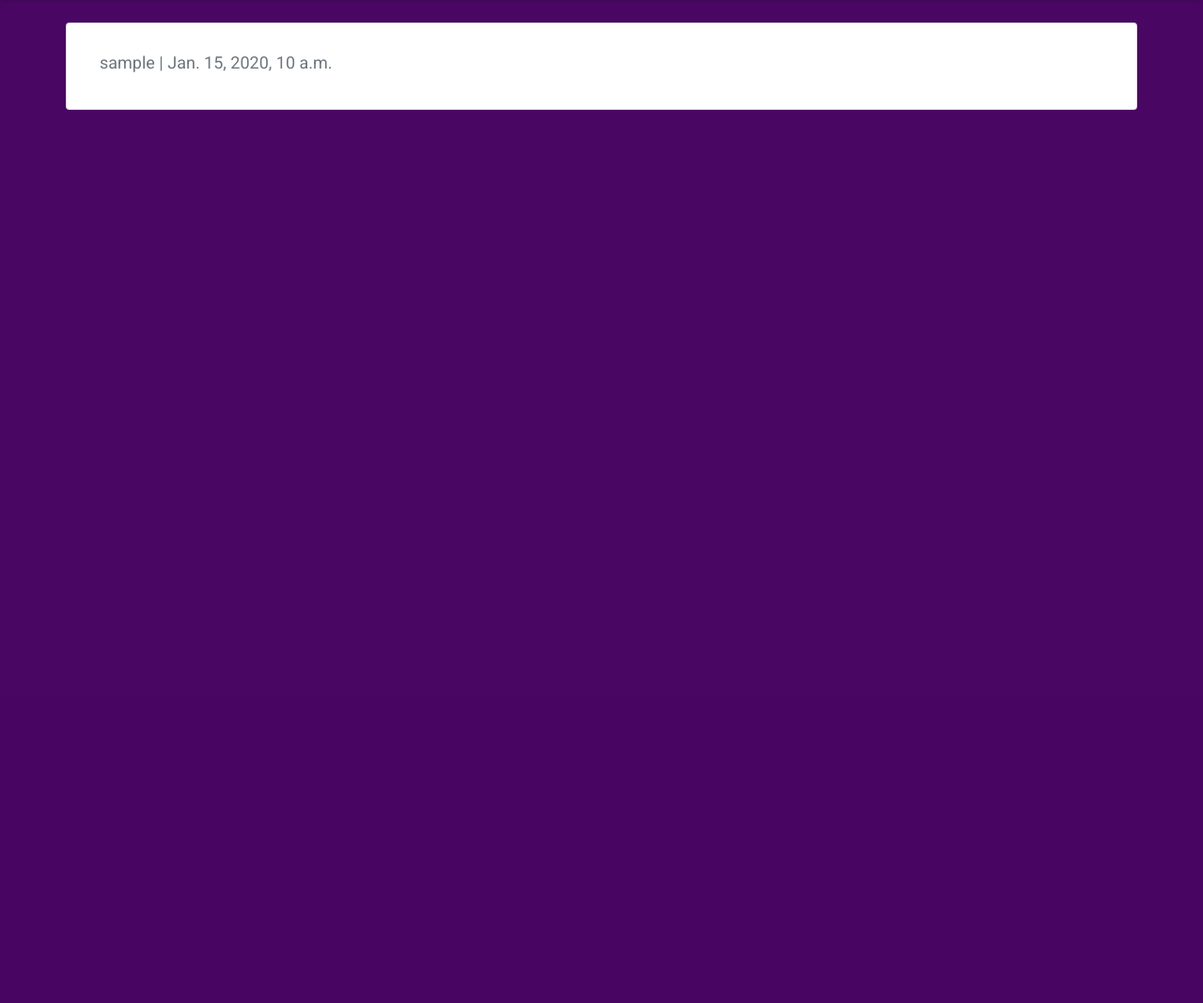
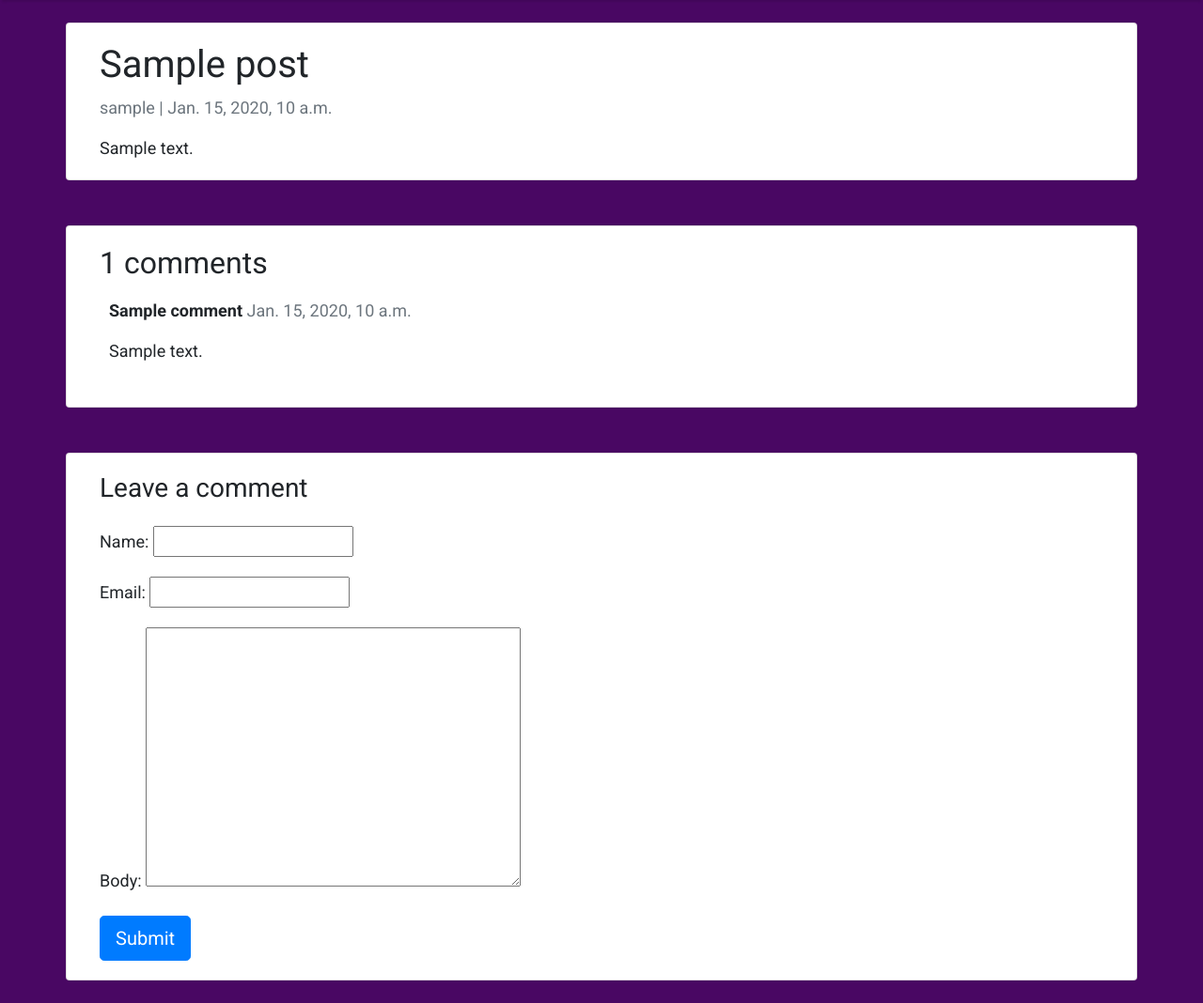
Before and after one commit to Julian-Ramirez1158/Travel-Blog, a Django app: a page that uses blog/templates/post_detail.html in a window 1280 px wide. Shown: the part 59-1127 px from the top of the page at 94% size. Before the commit the page ends 176 px from the top, so only its background shows below. Run offline with Django 3.2, Linux system fonts and the light colour scheme; tables that the repository leaves empty hold one stand-in row (values such as "Sample post"); some libraries are stand-ins or nearby versions.

Commit message:
Edit post_detail template to include form and update variable names

```diff
--- a/blog/templates/post_detail.html
+++ b/blog/templates/post_detail.html
@@ -17,13 +17,52 @@
   <div class="row">
     <div class="col-md-12 card mb-4  mt-4 left  top">
       <div class="card-body">
-        <h1>{% block title %} {{ object.title }} {% endblock title %}</h1>
+        <h1>{% block title %} {{ post.title }} {% endblock title %}</h1>
         <p class=" text-muted">{{ post.author }} | {{ post.created_on }}</p>
-        <p class="card-text ">{{ object.content | safe }}</p>
+        <p class="card-text ">{{ post.content | safe }}</p>
       </div>
     </div>
-
   </div>
 </div>
 
+<div class="container">
+    <div class="row">
+        <div class="col-md-12 card mb-4  mt-4 ">
+            <div class="card-body">
+                <!-- comments -->
+                <h2>{{ comments.count }} comments</h2>
+
+                {% for comment in comments %}
+                <div class="comments" style="padding: 10px;">
+                    <p class="font-weight-bold">
+                        {{ comment.name }}
+                        <span class=" text-muted font-weight-normal">
+                            {{ comment.created_on }}
+                        </span>
+                    </p>
+                    {{ comment.body | linebreaks }}
+                </div>
+                {% endfor %}
+            </div>
+        </div>
+        <div class="col-md-12 card mb-4  mt-4 ">
+            <div class="card-body">
+                {% if new_comment %}
+                <div class="alert alert-success" role="alert">
+                    Your comment is awaiting moderation
+                </div>
+                {% else %}
+                <h3>Leave a comment</h3>
+                <form method="post" style="margin-top: 1.3em;">
+                    {{ comment_form.as_p }}
+                    {% csrf_token %}
+                    <button type="submit" class="btn btn-primary  btn-lg">Submit</button>
+                </form>
+                {% endif %}
+            </div>
+        </div>
+    </div>
+</div>
+
+
 {% endblock content %}
```
